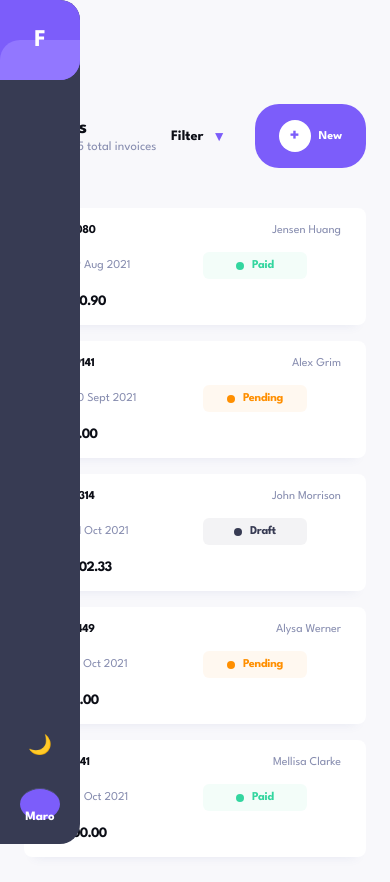
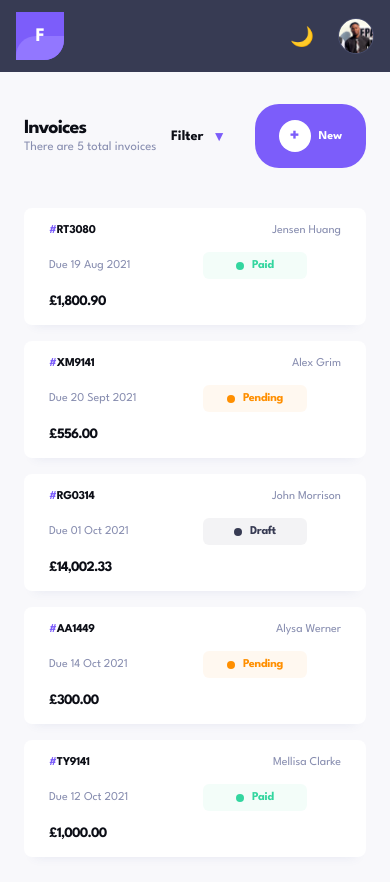
Before and after one commit to Samaro1/IMA-hng, a React (Vite) app in the folder invoice-app/: page /invoices in a window 390 px wide. Shown: the top 882 px of the page. Built offline with nearby package versions, Linux system fonts and the light colour scheme.

Commit message:
style(sidebar): added the avatar image and made it mobile responsive

```diff
--- a/invoice-app/src/components/Sidebar.css
+++ b/invoice-app/src/components/Sidebar.css
@@ -72,18 +72,55 @@
 }
 
 .sidebar__avatar {
-  width: 32px;
-  height: 32px;
+  width: 40px;
+  height: 40px;
   border-radius: 50%;
-  background-color: var(--color-purple);
-  color: white;
+  overflow: hidden;
+  border: 1px solid #494E6E;
   display: flex;
   align-items: center;
   justify-content: center;
-  font-weight: 700;
-  font-size: 0.8rem;
-  border-top: 1px solid #494E6E;
-  padding-top: 24px;
+}
+
+.sidebar__avatar img {
   width: 100%;
-  justify-content: center;
+  height: 100%;
+  object-fit: cover;
 }
+
+@media (max-width: 768px) {
+  .sidebar {
+    width: 100%;
+    height: 72px;
+    position: fixed;
+    top: 0;
+    left: 0;
+    border-radius: 0;
+    flex-direction: row;
+    justify-content: space-between;
+    align-items: center;
+    padding: 0 16px;
+    z-index: 300;
+  }
+
+  .sidebar__logo {
+    width: 48px;
+    height: 48px;
+    border-radius: 0 0 20px 0;
+  }
+
+  .sidebar__logo-text {
+    font-size: 1.2rem;
+  }
+
+  .sidebar__bottom {
+    flex-direction: row;
+    gap: 16px;
+  }
+
+  .sidebar__avatar {
+    width: 36px;
+    height: 36px;
+    border-width: 1px;
+  }
+}
--- a/invoice-app/src/components/Sidebar.jsx
+++ b/invoice-app/src/components/Sidebar.jsx
@@ -1,5 +1,6 @@
 import { useTheme } from '../context/ThemeContext'
 import './Sidebar.css'
+import avatarImage from '../assets/avatar.jpg'
 
 function Sidebar() {
   const { theme, toggleTheme } = useTheme()
@@ -17,7 +18,9 @@ function Sidebar() {
         >
           {theme === 'light' ? '🌙' : '☀️'}
         </button>
-        <div className="sidebar__avatar">Maro</div>
+        <div className="sidebar__avatar">
+          <img src={avatarImage} alt="User avatar" />
+        </div>
       </div>
     </aside>
   )
```
Also changed, not shown: invoice-app/src/assets/avatar.jpg (added).
